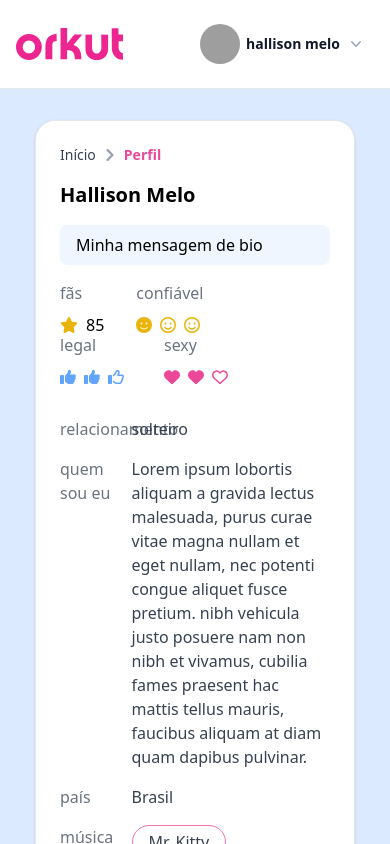
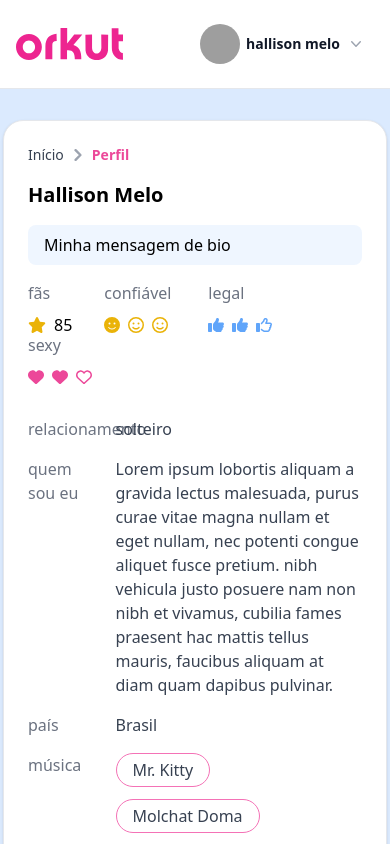
Before and after one commit to hallss93/orkut-clone, a Vue app: page / in a window 390 px wide. Shown: the top 844 px of the page. Built offline with nearby package versions, Linux system fonts and the light colour scheme; grey boxes are pictures that could not be loaded.

Commit message:
fix: responsive design

```diff
--- a/src/views/HomeView.vue
+++ b/src/views/HomeView.vue
@@ -1,7 +1,7 @@
 <template>
   <div class="grid justify-items-center mb-8">
     <navbar-component />
-    <div class="max-w-xs sm:max-w-prose lg:max-w-screen-xl mt-10">
+    <div class="max-w-sm sm:max-w-prose lg:max-w-screen-xl mt-10">
       <div class="mt-20">
         <div class="grid grid-cols-12 gap-x-4 gap-y-4">
           <first-column-component />
```
